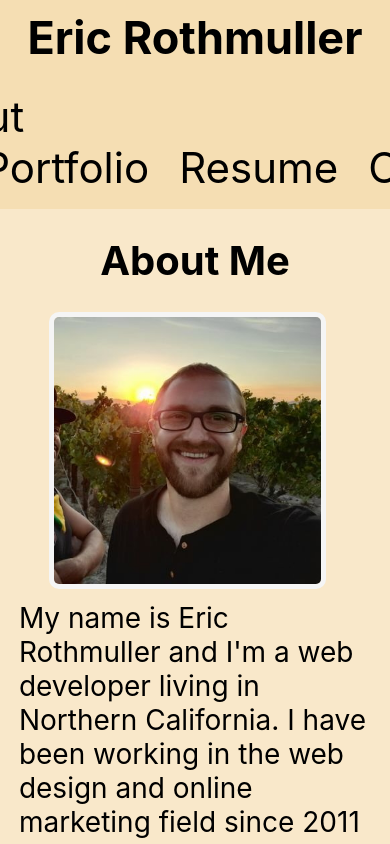
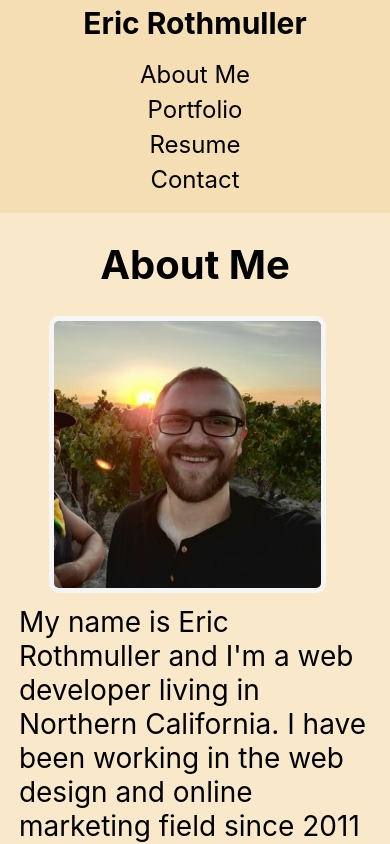
Before and after one commit to ericrothmuller/My-Portfolio, a React (Create React App) app: page / in a window 390 px wide. Shown: the top 844 px of the page. Built offline with nearby package versions, Linux system fonts and the light colour scheme.

Commit message:
Made the nav bar fully responsive

```diff
--- a/src/Style.css
+++ b/src/Style.css
@@ -16,20 +16,19 @@ p {
 
 .main-nav-menu {
   display: flex;
-  height: auto;
-  width: 100%;
   background-color: wheat;
   justify-content: center;
-  align-items: center;
-  z-index: 1;
-  margin: 0px;
-  padding: 0px;
+  text-align: center;
+}
+
+.main-nav-items {
+  background-color: wheat;
 }
 
 .headerTitle {
   font-size: 45px;
   margin: 0px;
-  padding: 10px;
+  padding-top: 10px;
 }
 
 .main-page-body {
@@ -54,9 +53,8 @@ footer {
   font-size: 25px;
 }
 
-.main-nav-items {
-  background-color: wheat;
-  z-index: 2;
+ul {
+  padding-left: 0px;
 }
 
 ul li {
@@ -256,13 +254,13 @@ ul li a:hover {
 
 .skillsButtons {
   /* background-color: aqua; */
-  margin-left: 20%;
-  margin-right: 20%;
+  margin-left: 25%;
+  margin-right: 25%;
   width: 50%;
 }
 
 .developerSkillsButton {
-  margin-right: 5%;
+  margin-right: 1%;
   font-size: 40px;
   padding: 15px;
   border-radius: 10px;
@@ -274,7 +272,7 @@ ul li a:hover {
 }
 
 .marketingSkillsButton {
-  margin-left: 5%;
+  margin-left: 1%;
   font-size: 40px;
   padding: 15px;
   border-radius: 10px;
@@ -318,6 +316,11 @@ ul li a:hover {
     width: 70%;
   }
 
+  ul li {
+    padding: 10px;
+    font-size: 26px;
+  }
+
   .skillsButtons {
     margin-left: 5%;
     margin-right: 5%;
@@ -338,6 +341,18 @@ ul li a:hover {
     font-size: 24px;
   }
 
+  ul li {
+    display: block;
+    padding: 3px;
+    font-size: 24px;
+  }
+
+  .headerTitle {
+    font-size: 30px;
+    margin: 0px;
+    padding-top: 5px;
+}
+
   #devDiv .normalUl {
     font-size: 22px;
   }
--- a/src/components/pages/About.js
+++ b/src/components/pages/About.js
@@ -73,8 +73,6 @@ export default function About() {
       I am seeking a full-time permanent job that'll allow me to work as a web developer. I am willing to work in-office or remote and I am willing to relocate if needed. I am looking for a company that I could spend the rest of my professional life at.
       </p>
 
-    {/* SKILLS BUTTONS */}
-
     <div className="skillsButtons">
       <div className="columnDiv">
         <div id="leftDiv" className="leftDiv">
```
